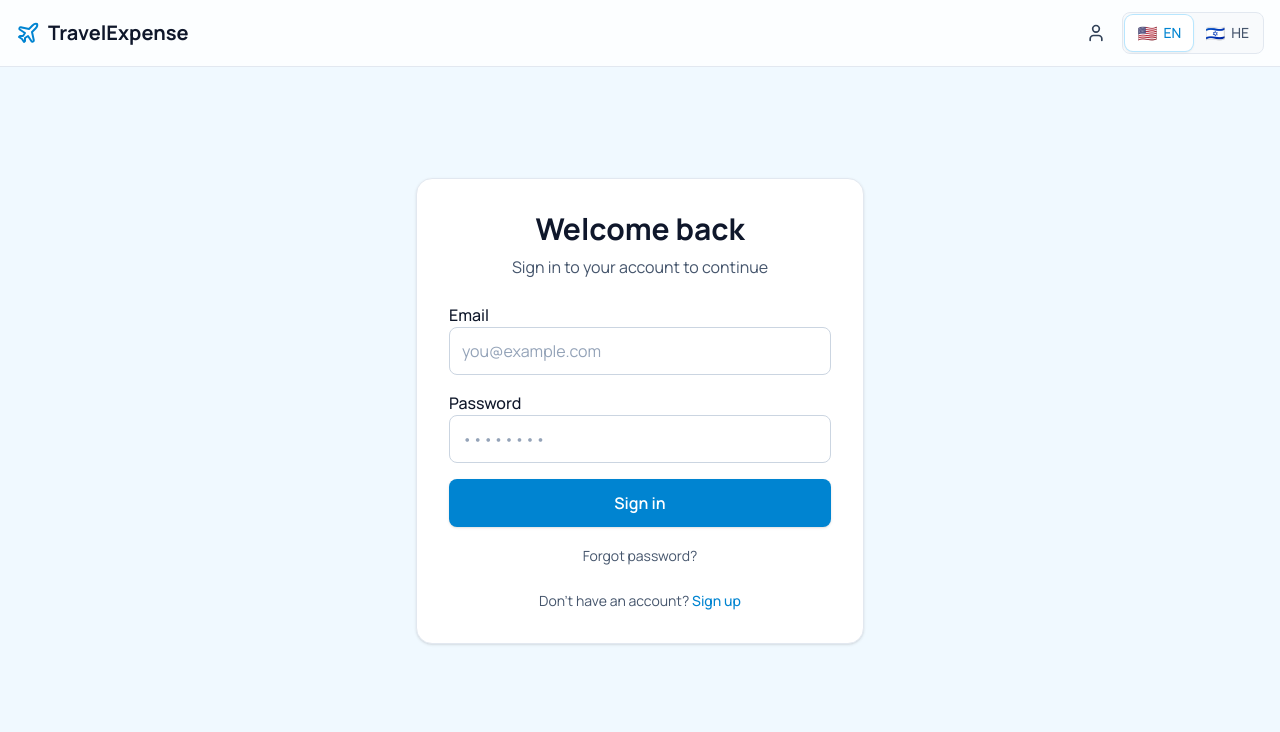
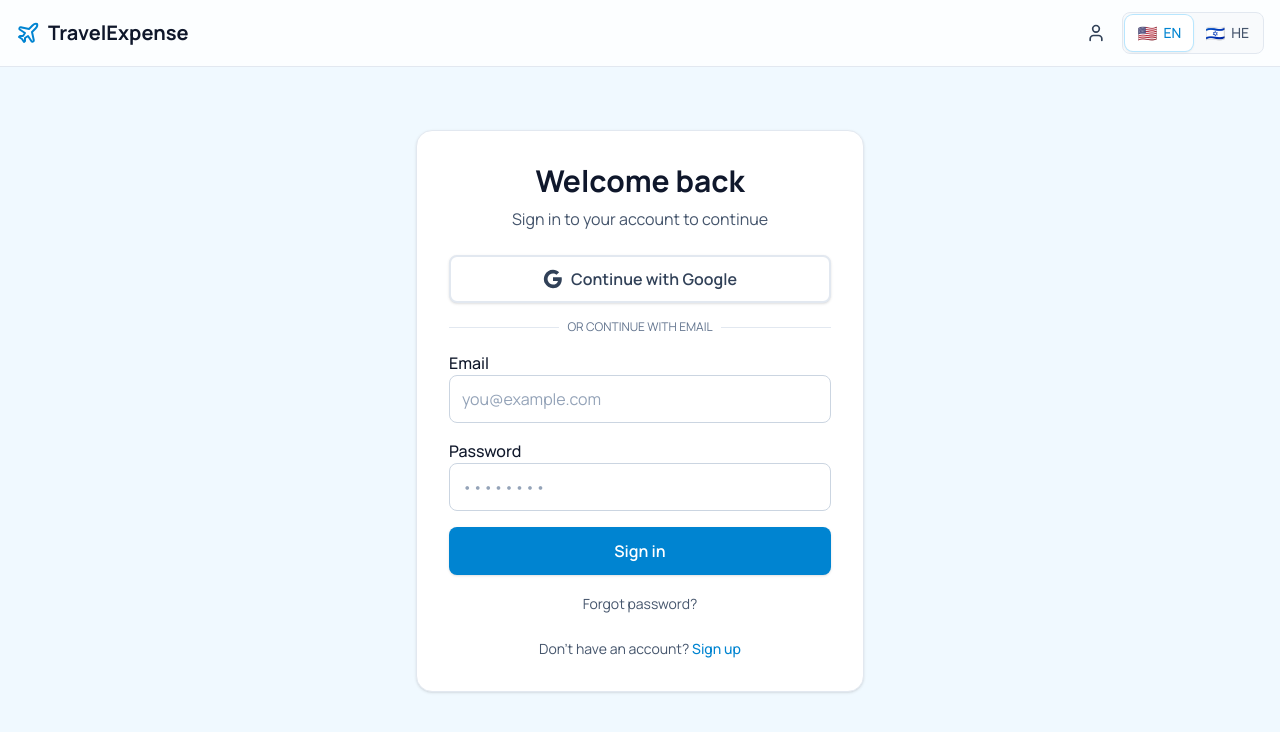
Before and after one commit to Erelbl/travel-expenses-app, a Next.js app: page /auth/login in a window 1280 px wide. Shown: the top 732 px of the page. Built offline with nearby package versions, Linux system fonts and the light colour scheme; no server answers.

Commit message:
Add Google OAuth login with email-based account linking

```diff
--- a/app/auth/login/LoginForm.tsx
+++ b/app/auth/login/LoginForm.tsx
@@ -2,6 +2,7 @@
 
 import { useState } from "react"
 import { loginAction } from "../actions"
+import { signIn } from "next-auth/react"
 import { Button } from "@/components/ui/button"
 import { Input } from "@/components/ui/input"
 import { Label } from "@/components/ui/label"
@@ -9,6 +10,7 @@
 export function LoginForm() {
   const [error, setError] = useState<string | null>(null)
   const [loading, setLoading] = useState(false)
+  const [googleLoading, setGoogleLoading] = useState(false)
 
   async function handleSubmit(formData: FormData) {
     setError(null)
@@ -22,8 +24,50 @@
     }
   }
 
+  async function handleGoogleSignIn() {
+    setGoogleLoading(true)
+    await signIn("google", { callbackUrl: "/trips" })
+  }
+
   return (
-    <form action={handleSubmit} className="space-y-4">
+    <div className="space-y-4">
+      <Button
+        type="button"
+        onClick={handleGoogleSignIn}
+        disabled={loading || googleLoading}
+        className="w-full h-12 text-base bg-white border-2 border-slate-300 text-slate-700 hover:bg-slate-50 hover:border-slate-400"
+      >
+        <svg className="w-5 h-5 mr-2" viewBox="0 0 24 24">
+          <path
+            fill="currentColor"
+            d="M22.56 12.25c0-.78-.07-1.53-.2-2.25H12v4.26h5.92c-.26 1.37-1.04 2.53-2.21 3.31v2.77h3.57c2.08-1.92 3.28-4.74 3.28-8.09z"
+          />
+          <path
+            fill="currentColor"
+            d="M12 23c2.97 0 5.46-.98 7.28-2.66l-3.57-2.77c-.98.66-2.23 1.06-3.71 1.06-2.86 0-5.29-1.93-6.16-4.53H2.18v2.84C3.99 20.53 7.7 23 12 23z"
+          />
+          <path
+            fill="currentColor"
+            d="M5.84 14.09c-.22-.66-.35-1.36-.35-2.09s.13-1.43.35-2.09V7.07H2.18C1.43 8.55 1 10.22 1 12s.43 3.45 1.18 4.93l2.85-2.22.81-.62z"
+          />
+          <path
+            fill="currentColor"
+            d="M12 5.38c1.62 0 3.06.56 4.21 1.64l3.15-3.15C17.45 2.09 14.97 1 12 1 7.7 1 3.99 3.47 2.18 7.07l3.66 2.84c.87-2.6 3.3-4.53 6.16-4.53z"
+          />
+        </svg>
+        {googleLoading ? "Connecting..." : "Continue with Google"}
+      </Button>
+
+      <div className="relative">
+        <div className="absolute inset-0 flex items-center">
+          <span className="w-full border-t border-slate-300" />
+        </div>
+        <div className="relative flex justify-center text-xs uppercase">
+          <span className="bg-white px-2 text-slate-500">Or continue with email</span>
+        </div>
+      </div>
+
+      <form action={handleSubmit} className="space-y-4">
       {error && (
         <div className="rounded-md bg-red-50 p-3 text-sm text-red-800">
           {error}
@@ -67,5 +111,6 @@
         </a>
       </div>
     </form>
+    </div>
   )
 }
--- a/lib/auth.ts
+++ b/lib/auth.ts
@@ -2,6 +2,7 @@
 import { PrismaAdapter } from "@auth/prisma-adapter"
 import Resend from "next-auth/providers/resend"
 import Credentials from "next-auth/providers/credentials"
+import Google from "next-auth/providers/google"
 import { prisma } from "@/lib/db"
 import bcrypt from "bcryptjs"
 
@@ -14,6 +15,11 @@
 export const { handlers, signIn, signOut, auth } = NextAuth({
   adapter: PrismaAdapter(prisma),
   providers: [
+    Google({
+      clientId: process.env.AUTH_GOOGLE_ID,
+      clientSecret: process.env.AUTH_GOOGLE_SECRET,
+      allowDangerousEmailAccountLinking: true,
+    }),
     Credentials({
       name: "credentials",
       credentials: {
```
